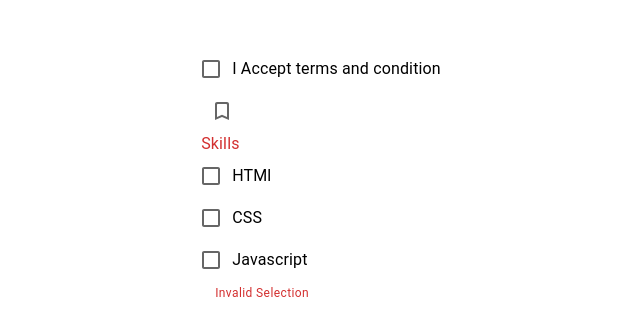
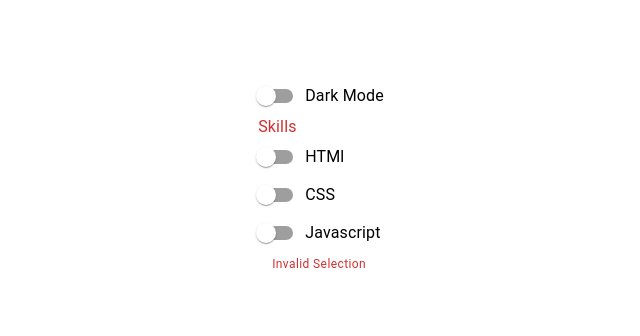
Before and after one commit to Chandraprakash-Darji/reactjs-learning, a React (Create React App) app in the folder react-material-ui/: page / in a window 1280 px wide. Shown: the part 254-590 px from the top of the page, without its empty margins (311-951 px from the left). Built offline with nearby package versions, Linux system fonts and the light colour scheme.

Commit message:
Swtich Components

```diff
--- a/react-material-ui/src/App.tsx
+++ b/react-material-ui/src/App.tsx
@@ -1,9 +1,9 @@
-import MuiCheackbox from "./components/MuiCheackbox";
+import MuiSwitch from "./components/MuiSwitch";
 
 function App() {
   return (
     <div className="App">
-      <MuiCheackbox/>
+      <MuiSwitch/>
     </div>
   );
 }
--- /dev/null
+++ b/react-material-ui/src/components/MuiSwitch.tsx
@@ -0,0 +1,73 @@
+import { Box, FormControl, FormControlLabel, FormGroup, FormHelperText, FormLabel, Switch } from "@mui/material";
+import React, { useState } from "react";
+
+const MuiSwitch = () => {
+  const [checked, setChecked] = useState(false);
+
+  console.log({ checked });
+
+  const handleChange = (event: React.ChangeEvent<HTMLInputElement>) => {
+    setChecked(event.target.checked);
+  };
+
+  const [skills, setSkills] = useState<string[]>([]);
+  console.log({ skills });
+  const handleSkillChange = (event: React.ChangeEvent<HTMLInputElement>) => {
+    const index = skills.indexOf(event.target.value);
+    if (index === -1) setSkills([...skills, event.target.value]);
+    else setSkills(skills.filter((skill) => skill !== event.target.value));
+  };
+
+  return (
+    <Box>
+        <Box>
+
+      <FormControlLabel
+        label="Dark Mode"
+        control={<Switch checked={checked} onChange={handleChange} />}
+        />
+        </Box>
+        <Box>
+        <FormControl error>
+          <FormLabel>Skills</FormLabel>
+          <FormGroup>
+            <FormControlLabel
+              label="HTMl"
+              control={
+                <Switch
+                  value={"html"}
+                  checked={skills.includes("html")}
+                  onChange={handleSkillChange}
+                />
+              }
+            />
+            <FormControlLabel
+              label="CSS"
+              control={
+                <Switch
+                  value={"css"}
+                  checked={skills.includes("css")}
+                  onChange={handleSkillChange}
+                />
+              }
+            />
+            <FormControlLabel
+              label="Javascript"
+              control={
+                <Switch
+                  value="Javascript"
+                  checked={skills.includes("Javascript")}
+                  onChange={handleSkillChange}
+                />
+              }
+            />
+          </FormGroup>
+          <FormHelperText>Invalid Selection</FormHelperText>
+        </FormControl>
+        </Box>
+
+    </Box>
+  );
+};
+
+export default MuiSwitch;
```
